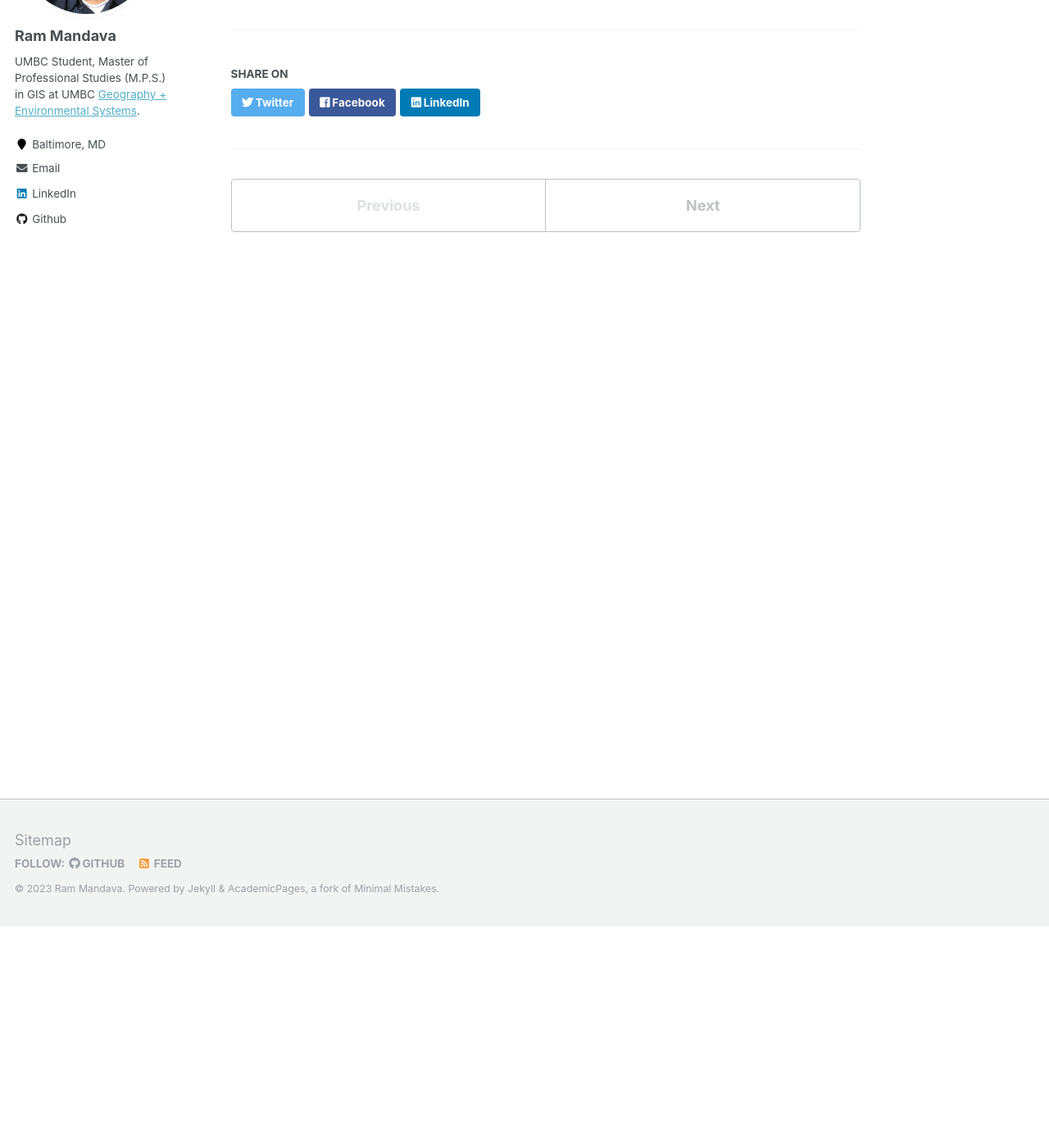
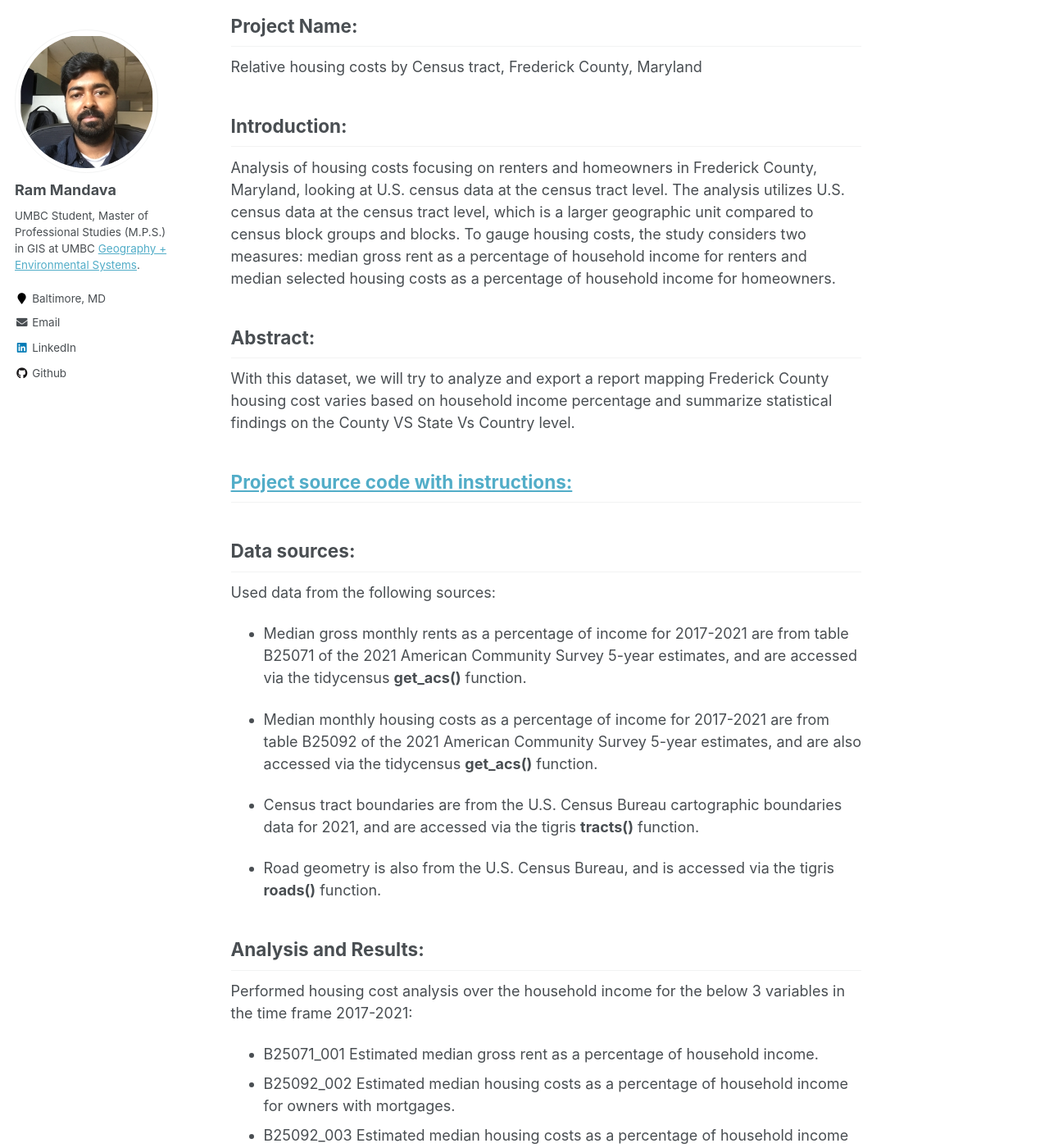
Before and after one commit to mandavaram/mandavaram.github.io, a Jekyll site: the page built from _portfolio/Final_Project.md, in a window 1280 px wide and 1400 px high, scrolled down 270 px. Shown: the whole window at 82% size. Built offline with Jekyll 4.4.1, drawn with Linux system fonts in a browser that asks for light colours; some of the changed text lies outside the part shown.

Commit message:
Update Final_Project.md

```diff
--- a/_portfolio/Final_Project.md
+++ b/_portfolio/Final_Project.md
@@ -1,5 +1,69 @@
 ---
-title: "Test Final Project: Relative housing costs by census tract in Frederick county, Maryland <br/>"
-excerpt: "<img src='/images/2017-2021 Frederick County Relative Housing Costs (Renters).png'> "
+title: "Final Project: Relative housing costs by census tract in Frederick county, Maryland <br/>"
+excerpt: "<img src='/images/2017-2021 Frederick County Relative Housing Costs (Renters).png'> <br/>
+          ------------------------------------------------------------------------------------------------
+          <br/><img src='/images/2017-2021 Frederick County Relative Housing Costs (Owners with Mortgages).png'>  <br/>
+          ------------------------------------------------------------------------------------------------
+          <br/><img src='/images/2017-2021 Frederick County Relative Housing Costs (Owners wo Mortgages).png'>"
 collection: portfolio
 ---
+
+## Project Name:
+Relative housing costs by Census tract, Frederick County, Maryland
+
+## Introduction:
+Analysis of housing costs focusing on renters and homeowners in Frederick County, Maryland, looking at U.S. census data at the census tract level.
+The analysis utilizes U.S. census data at the census tract level, which is a larger geographic unit compared to census block groups and blocks. To gauge housing costs, the study considers two measures: median gross rent as a percentage of household income for renters and median selected housing costs as a percentage of household income for homeowners.
+
+## Abstract:
+With this dataset, we will try to analyze and export a report mapping Frederick County housing cost varies based on household income percentage and summarize statistical findings on the County VS State Vs Country level.
+
+## <a href="/_pages/Relative_Housing_Costs_Analysis.html">Project source code with instructions:</a>
+
+## Data sources:
+Used data from the following sources:
+
+ - Median gross monthly rents as a percentage of income for 2017-2021 are from table B25071 of the 2021 American Community Survey 5-year estimates, and are accessed via the tidycensus **get_acs()** function.
+
+ - Median monthly housing costs as a percentage of income for 2017-2021 are from table B25092 of the 2021 American Community Survey 5-year estimates, and are also accessed via the tidycensus **get_acs()** function.
+
+ - Census tract boundaries are from the U.S. Census Bureau cartographic boundaries data for 2021, and are accessed via the tigris **tracts()** function.
+
+ - Road geometry is also from the U.S. Census Bureau, and is accessed via the tigris **roads()** function.
+
+## Analysis and Results:
+ Performed housing cost analysis over the household income for the below 3 variables in the time frame 2017-2021:
+
+- B25071_001 Estimated median gross rent as a percentage of household income.
+- B25092_002 Estimated median housing costs as a percentage of household income for owners with mortgages.
+- B25092_003 Estimated median housing costs as a percentage of household income for owners without mortgages.
+
+
+<table>
+      <tr>
+          <td colspan='2' align='center'><strong>Frederick County housing cost variation Maps of 2017-2021 timeframe</strong></td>
+      </tr>
+       <tr>
+          <td width='60%'><img src='/images/2017-2021 Frederick County Relative Housing Costs (Renters).png'> </td>
+          <td width='40%'>The map shows the estimated median gross rent as a percentage of household income across Frederick County, for the 2017-2021 timeframe.
+                    In the map, several census tracts in the County are home to renters who have high costs of living, and map there are multiple census tracts across the county where renters are housing cost burdened.
+                    There are grey areas corresponding to census tracts that were not considered due to missing or too high coefficients of variation.
+           </td>
+       </tr>
+       <tr>
+          <td width='60%'><img src='/images/2017-2021 Frederick County Relative Housing Costs (Owners with Mortgages).png'> </td>
+          <td width='40%'>Created a comparable map for median selected costs of housing as a percentage of household income for owners with mortgages.
+          This map shows the median homeowning household with a mortgage in almost all of Frederick County census tracts is not housing cost burdened.
+           </td>
+       </tr>
+       <tr>
+          <td width='60%'><img src='/images/2017-2021 Frederick County Relative Housing Costs (Owners wo Mortgages).png'></td>
+          <td width='40%'>Created a comparable map for median selected costs of housing as a percentage of household income for owners without mortgages.
+          This observation of the map indicates that housing expenditures in Frederick County are somewhat lower for typical homeowners who don’t have mortgages.
+           </td>
+       </tr>
+</table>
+
+
+## Environment:
+R environment
```
